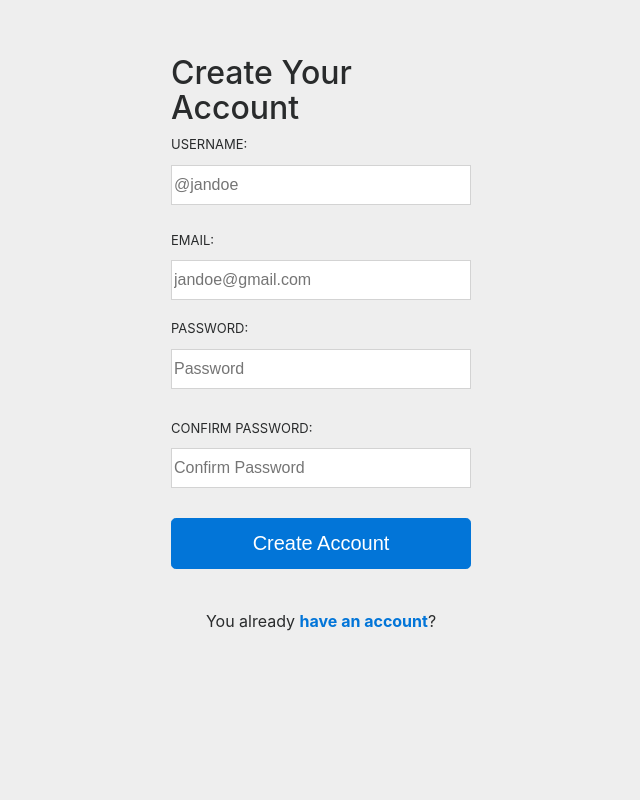
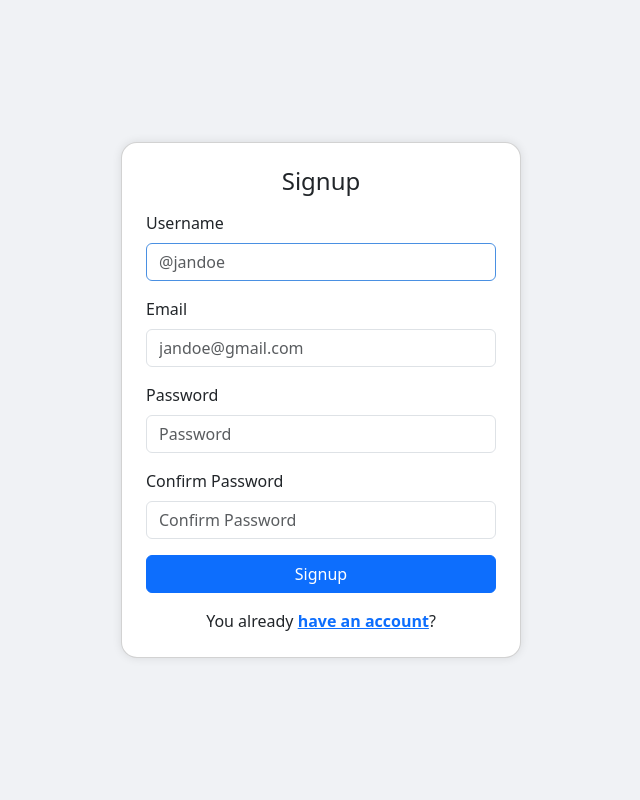
Before and after one commit to patrick-zvenyka/Discussion-Forum, a Django app: page /register in a window 1280 px wide. Shown: the whole page, without its empty margins (319-959 px from the left). Run offline with Django 3.2, Linux system fonts and the light colour scheme; some libraries are stand-ins or nearby versions.

Commit message:
bootsrap-styling

```diff
--- /dev/null
+++ b/fileupload/templates/components/main-login.html
@@ -0,0 +1,43 @@
+{% load static %}
+
+<!DOCTYPE html>
+<html lang="en">
+<head>
+  <meta charset="UTF-8" />
+  <link rel="shortcut icon" href="{% static 'images/logo.png' %}" type="image/x-icon">
+  <meta name="viewport" content="width=device-width, initial-scale=1.0"/>
+  <title>{% block title %}{{ title }}{% endblock %}</title>
+  <!-- Bootstrap CSS -->
+  <link href="https://cdn.jsdelivr.net/npm/bootstrap@5.3.2/dist/css/bootstrap.min.css" rel="stylesheet">
+  <style>
+    body {
+      background: #f0f2f5;
+      display: flex;
+      justify-content: center;
+      align-items: center;
+      height: 100vh;
+    }
+    .card {
+      width: 100%;
+      max-width: 400px;
+      border-radius: 1rem;
+      box-shadow: 0 0 10px rgba(0,0,0,0.1);
+    }
+    .form-control:focus {
+      box-shadow: none;
+      border-color: #4a90e2;
+    }
+  </style>
+</head>
+<body>
+
+    {% block content %}
+
+
+    {% endblock content%}
+
+
+<!-- Bootstrap JS (Optional, for advanced features) -->
+<script src="https://cdn.jsdelivr.net/npm/bootstrap@5.3.2/dist/js/bootstrap.bundle.min.js"></script>
+</body>
+</html>
--- a/fileupload/templates/register.html
+++ b/fileupload/templates/register.html
@@ -1,56 +1,36 @@
-{% load static %}
-<!DOCTYPE html>
-<html lang="en">
+{% extends "components/main-login.html" %}
+{% block title %}{{ title }}{% endblock %}
+{% block content %}
 
+    <div class="card p-4">
+        <h4 class="text-center mb-3">Signup</h4>
+        <form action="" method="POST">
+            {% csrf_token %}
 
-<meta http-equiv="content-type" content="text/html;charset=utf-8" />
-
-
-<head>
-    <meta charset="utf-8">
-    <meta name="viewport" content="width=device-width, initial-scale=1, shrink-to-fit=no">
-
-    <link rel="icon" href="../../favicon.ico">
-    <link rel="shortcut icon" href="{% static 'images/logo.png' %}" type="image/x-icon">
-    <title>Discussion Forum | Sign Up Page</title>
-
-
-    <link href="{% static 'styles/bootstrap.min.css' %}" rel="stylesheet">
-
-
-    <link href="{% static 'styles/signin.css' %}" rel="stylesheet">
-</head>
-
-<body>
-    {% block content %}
-
-    <div class="container">
-
-        <form action="" method="POST" class="form-signin">
-            {% csrf_token %}
-            <h2 class="form-signin-heading">Create Your Account</h2>
-            <div class="aty">
-                <label for="{{form.username.id_for_label}}"><strong>Username:</strong> </label>{{form.username}}
+            <div class="mb-3">
+                <label for="{{form.username.id_for_label}}"  class="form-label">Username</label>
+                {{form.username}}
                 <span class="error">{{form.username.errors}}</span>
             </div>
-            <div class="aty">
-                <label for="{{form.email.id_for_label}}"><strong>Email:</strong> </label>{{form.email}}
+            <div class="mb-3">
+                <label for="{{form.email.id_for_label}}" class="form-label">Email</label>
+                {{form.email}}
                 <span class="error">{{form.email.errors}}</span>
             </div>
-
-
-            <div class="aty">
-                <label for="{{form.passowrd1.id_for_label}}"> <strong>Password:</strong> </label>{{form.password1}}
+            <div class="mb-3">
+                <label for="{{form.passowrd1.id_for_label}}" class="form-label">Password</label>
+                {{form.password1}}
                 <span class="error">{{form.password1.errors}}</span>
             </div>
-            <div class="aty">
-                <label for="{{form.password2.id_for_label}}"> <strong> Confirm Password:</strong></label>{{form.password2}}
+            <div class="mb-3">
+                <label for="{{form.password2.id_for_label}}" class="form-label">Confirm Password</label>
+                {{form.password2}}
                 <span class="error">{{form.password2.errors}}</span>
             </div>
-
-
-            <button class="btn btn-lg btn-primary btn-block" type="submit">Create Account</button>
-            <p class="rt"> You already <strong> <a href="{% url 'login.html' %}">have an account</a></strong>? </p>
+             <div class="d-grid">
+                <button type="submit" class="btn btn-primary">Signup</button>
+            </div>
+            <p class="text-center mt-3 mb-0"> You already <strong> <a href="{% url 'login.html' %}">have an account</a></strong>? </p>
 
             {% if form.non_field_errors %}
             <div class="non_form_errors">
@@ -61,11 +41,4 @@
 
     </div>
 
-    {% endblock %}
-
-    <script src="../../assets/js/ie10-viewport-bug-workaround.js"></script>
-</body>
-
-
-
-</html>
+{% endblock %}
--- a/fileupload/user/forms.py
+++ b/fileupload/user/forms.py
@@ -6,27 +6,45 @@ from .models import Question, Response, SiteUsers
 
 class RegisterUserForm(UserCreationForm):
     email = forms.EmailField(required=True)
-    class meta:
+
+    class Meta:
         model = User
-        fields = ['username','email','password1','password2']
-
+        fields = ['username', 'email', 'password1', 'password2']
 
     def __init__(self, *args, **kwargs):
         super(RegisterUserForm, self).__init__(*args, **kwargs)
-        self.fields['username'].widget.attrs ={'placeholder' : '@jandoe'}
-        self.fields['email'].widget.attrs ={'placeholder' : 'jandoe@gmail.com'}
-        self.fields['password1'].widget.attrs ={'placeholder' : 'Password'}
-        self.fields['password2'].widget.attrs ={'placeholder' : 'Confirm Password'}
+
+        self.fields['username'].widget.attrs.update({
+            'placeholder': '@jandoe',
+            'class': 'form-control'
+        })
+        self.fields['email'].widget.attrs.update({
+            'placeholder': 'jandoe@gmail.com',
+            'class': 'form-control'
+        })
+        self.fields['password1'].widget.attrs.update({
+            'placeholder': 'Password',
+            'class': 'form-control'
+        })
+        self.fields['password2'].widget.attrs.update({
+            'placeholder': 'Confirm Password',
+            'class': 'form-control'
+        })
 
 
 class LoginForm(AuthenticationForm):
-    class meta:
-        fields : '__all__'
-
     def __init__(self, *args, **kwargs):
         super(LoginForm, self).__init__(*args, **kwargs)
-        self.fields['username'].widget.attrs ={'placeholder':'@jandoe'}
-        self.fields['password'].widget.attrs ={'placeholder': 'Password'}
+
+        self.fields['username'].widget.attrs.update({
+            'placeholder': '@jandoe',
+            'class': 'form-control'
+        })
+
+        self.fields['password'].widget.attrs.update({
+            'placeholder': 'Password',
+            'class': 'form-control'
+        })
 
 class NewQuestionForm(forms.ModelForm):
 
--- a/fileupload/user/views.py
+++ b/fileupload/user/views.py
@@ -22,8 +22,7 @@ def registerPage(request):
             raise
 
     context = {
-        'form': form
-
+        'form': form,'title':'Signup Page'
     }
     return render(request, 'register.html', context)
 
@@ -40,7 +39,7 @@ def loginPage(request):
             print(e)
             raise
 
-    context = {'form':form}
+    context = {'form':form,'title':'Login Page'}
     return render(request, 'login.html', context)
 
 @login_required(login_url = 'login.html')
```
Also changed, not shown: fileupload/templates/login.html (+17 -48 lines), fileupload/db.sqlite3.
